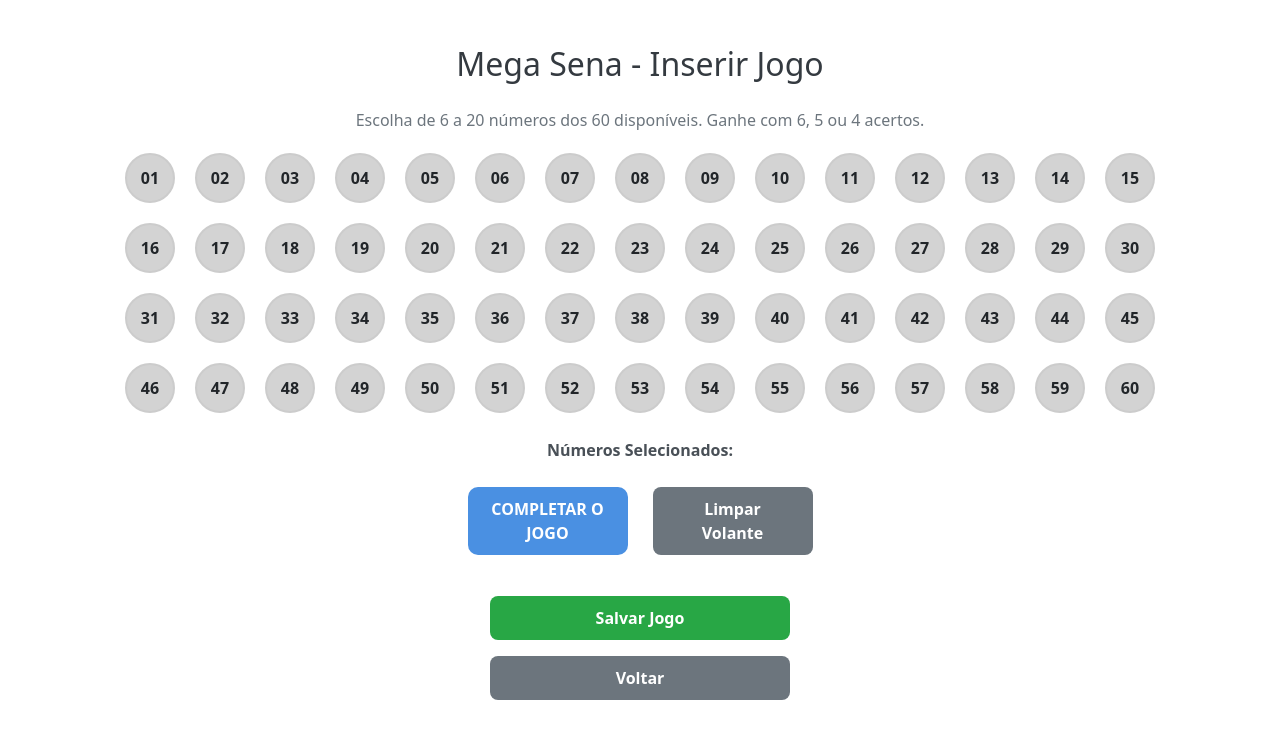
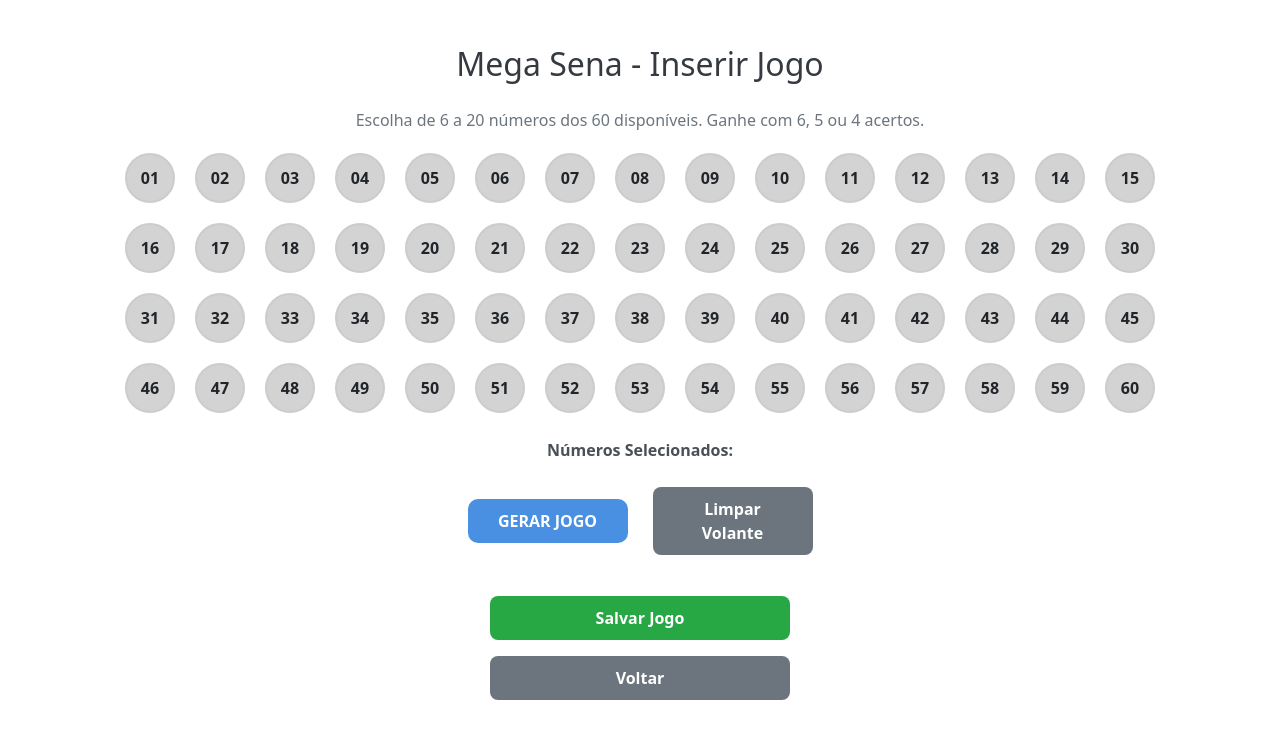
Before and after one commit to armandocas/app-game, a React (Create React App) app: page /app/megasena in a window 1280 px wide. Shown: the top 738 px of the page. Built offline with nearby package versions, Linux system fonts and the light colour scheme; no server answers; what node-schedule would draw is missing.

Commit message:
chore: change label

```diff
--- a/src/pages/GeradorJogoLotoFacil/GeradorJogoLotoFacil.jsx
+++ b/src/pages/GeradorJogoLotoFacil/GeradorJogoLotoFacil.jsx
@@ -95,7 +95,7 @@
       </div>
 
       <div className="botoes-container">
-        <button className="btn btn-primary" onClick={completarJogo}>Completar o Jogo</button>
+        <button className="btn btn-primary" onClick={completarJogo}>Gerar Jogo</button>
         <button className="btn btn-secondary" onClick={limparVolante}>Limpar Volante</button>
       </div>
 
--- a/src/pages/MegaSena/MegaSena.jsx
+++ b/src/pages/MegaSena/MegaSena.jsx
@@ -96,7 +96,7 @@
       </div>
 
       <div className="botoes-container">
-       <button className="btn btn-primary" onClick={completarJogo}>Completar o Jogo</button>
+       <button className="btn btn-primary" onClick={completarJogo}>Gerar Jogo</button>
        <button className="btn btn-secondary" onClick={limparVolante}>Limpar Volante</button>
     </div>
 
```
